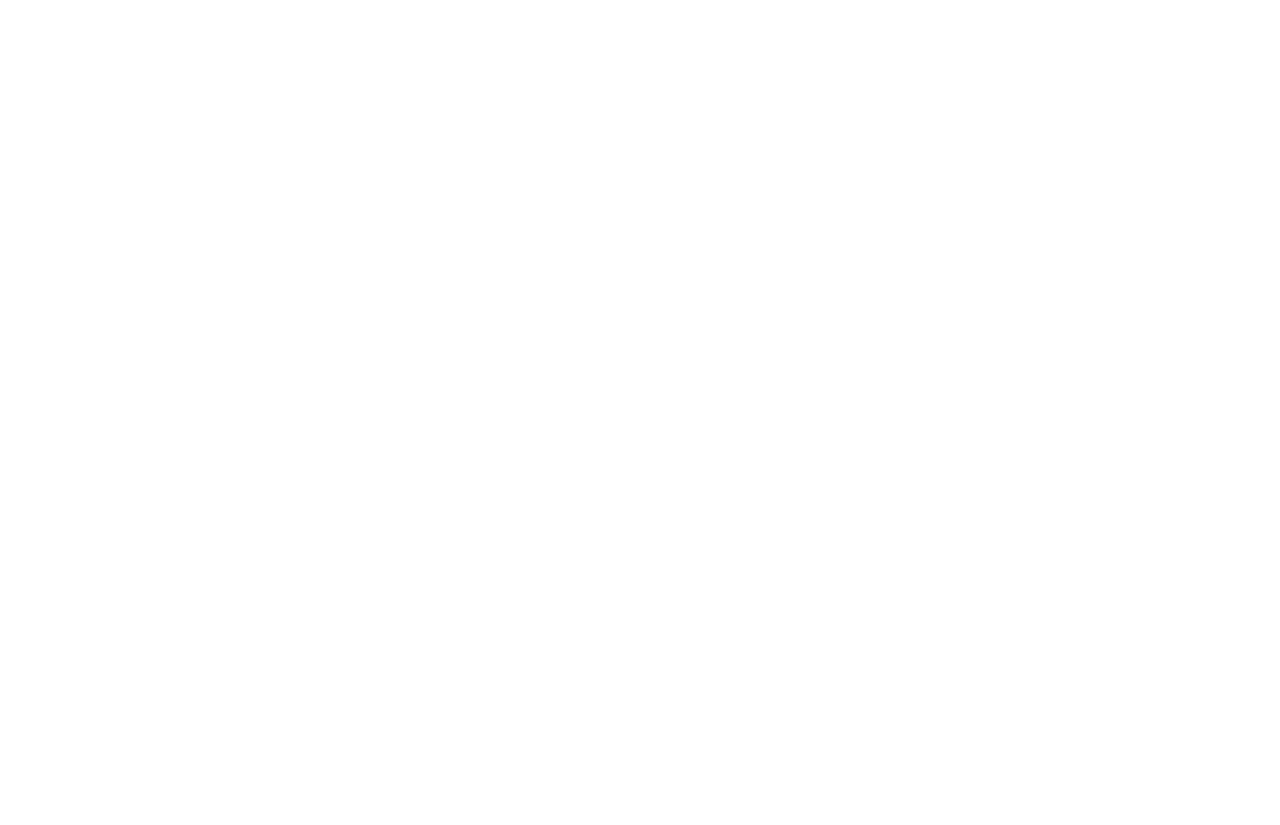
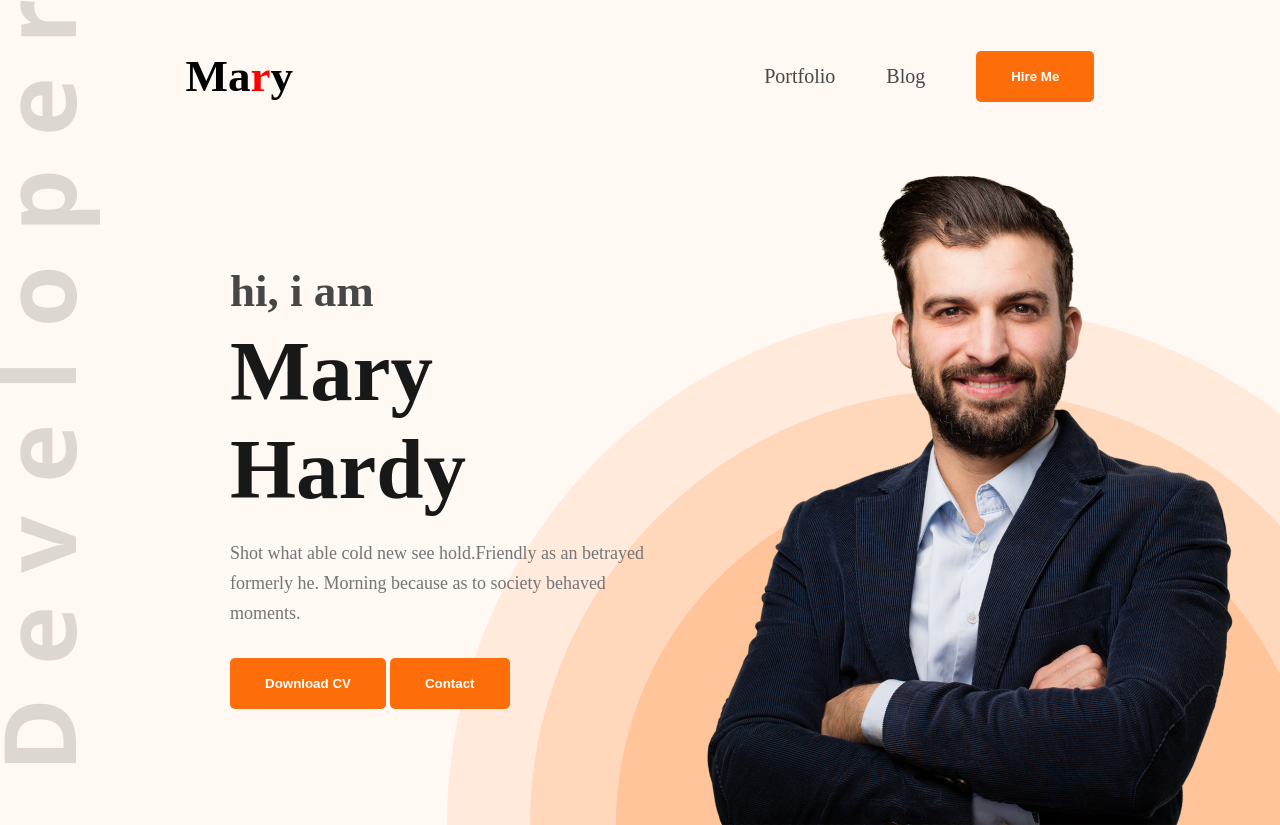
Before and after one commit to khirul-alam/my-portfolio, a plain HTML site: page index.html in a window 1280 px wide. Before the commit the page ends 800 px from the top, so only its background shows below. Drawn offline with Linux system fonts and the light colour scheme.

Commit message:
header design

```diff
--- a/index.html
+++ b/index.html
@@ -4,8 +4,39 @@
     <meta charset="UTF-8">
     <meta name="viewport" content="width=device-width, initial-scale=1.0">
     <title>Khirul Alam Portfolio</title>
+    <link rel="preconnect" href="https://fonts.googleapis.com">
+    <link rel="preconnect" href="https://fonts.gstatic.com" crossorigin>
+    <link href="https://fonts.googleapis.com/css2?family=Open+Sans:ital,wght@0,300..800;1,300..800&display=swap" rel="stylesheet">
+    <link rel="stylesheet" href="style.css/portfolio.css">
 </head>
-<body>
+<body class="font-open-sence">
+    <header>
+        <nav>
+            <div class="logo">
+                <h2>Ma<span style="color: red;">r</span>y</h2>
+            </div>
+            <ul class="menu">
+                <li><a href="">Portfolio</a></li>
+                <li><a href="">Blog</a></li>
+                <li><button class="btn">Hire Me</button></li>
+
+            </ul>
+        </nav>
+        <section id="baner">
+            <div class="baner-content">
+                <h2>hi, i am</h2>
+                <h1>Mary Hardy</h1>
+                <p>Shot what able cold new see hold.Friendly as an betrayed formerly he. Morning because as to society behaved moments.</p>
+                <button class="btn">Download CV</button>
+                <button class="btn">Contact</button>
+            </div>
+            <div class="baner-image">
+                <img src="images/hardy.png" alt="">
+            </div>
+
+
+        </section>
+    </header>
 
 </body>
 </html>
--- /dev/null
+++ b/style.css/portfolio.css
@@ -0,0 +1,88 @@
+* {
+    margin: 0;
+    padding: 0;
+}
+.btn{
+    background-color: #FD6E0A;
+    padding: 18px 35px;
+    border: none;
+    border-radius: 5px;
+    color: white;
+    font-weight: bold;
+    cursor: pointer;
+
+}
+
+.font-open-sans {
+  font-family: "Open Sans", sans-serif;
+  font-optical-sizing: auto;
+
+}
+
+header{
+    background-color: #FFF8F3;
+    padding-top: 50px;
+    background: url(../images/developer.png), url(../images/header_bg.png),  #FFF8F3;
+    background-position: top left, bottom right;
+    background-repeat: no-repeat;
+
+}
+nav {
+    width: 71%;
+    max-width: 1140px;
+    /* border: solid red; */
+    margin: 0 auto;
+    display: flex;
+    justify-content: space-between;
+    align-items: center;
+    background-color: #FFF8F3;
+
+}
+.logo h2{
+    font-size: 45px;
+
+}
+.menu{
+    display: flex;
+    list-style-type: none;
+    gap: 51px;
+    align-items: center;
+}
+.menu a {
+    font-size: 20px;
+    color: #474747;
+    text-decoration: none;
+}
+
+#baner {
+    /* border: solid red 2px; */
+    margin: 47px 38px 0 230px;
+    display: flex;
+    justify-content:space-between;
+    align-items: center;
+}
+#baner .baner-content h2{
+    font-size: 45px;
+    font-weight: 600;
+    color:#474747;
+    margin-bottom: 5px;
+
+}
+
+#baner .baner-content h1{
+    font-size: 85px;
+    font-weight: bold;
+    color: #181818;
+    padding-bottom: 20px;
+}
+#baner .baner-content p{
+    font-size: 18px;
+    font-weight: ;
+    line-height: 30px;
+    color: #757575;
+    margin-bottom: 30px;
+}
+#baner .baner-image img{
+    max-width: 585px;
+    vertical-align: middle;
+}
```
